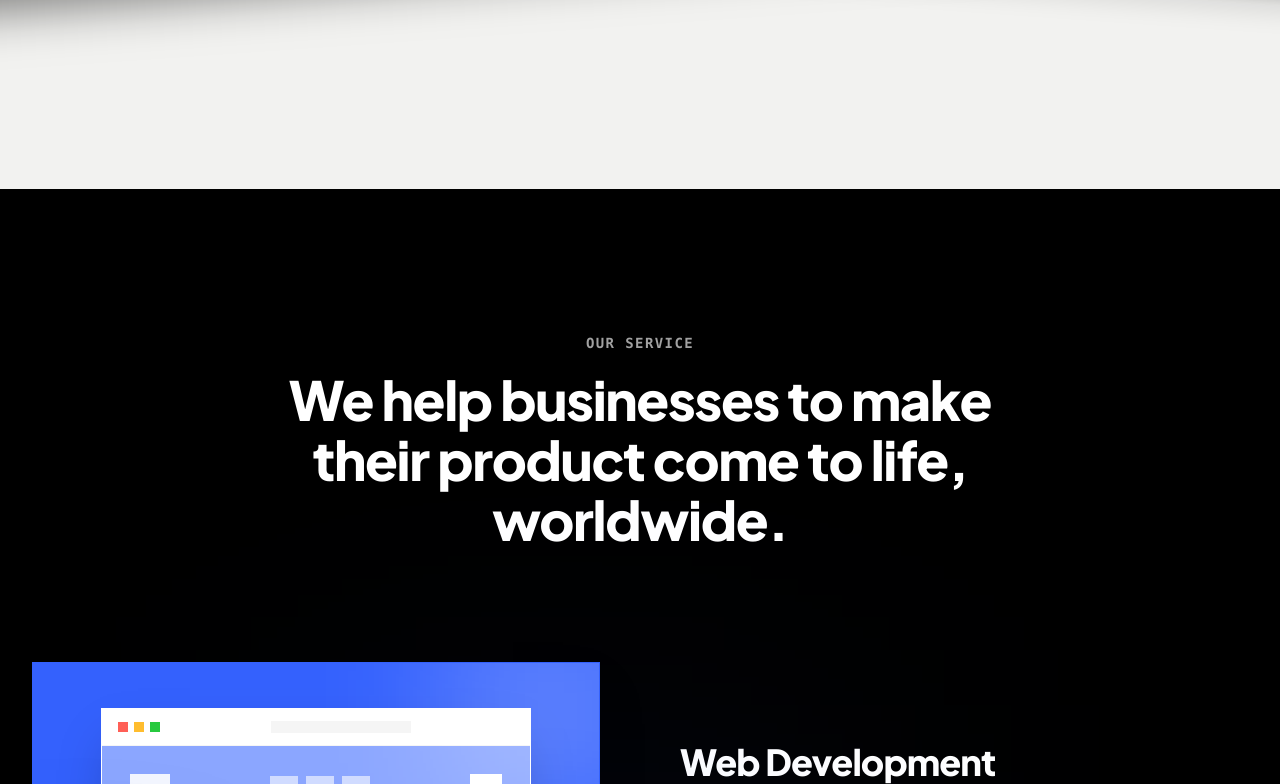
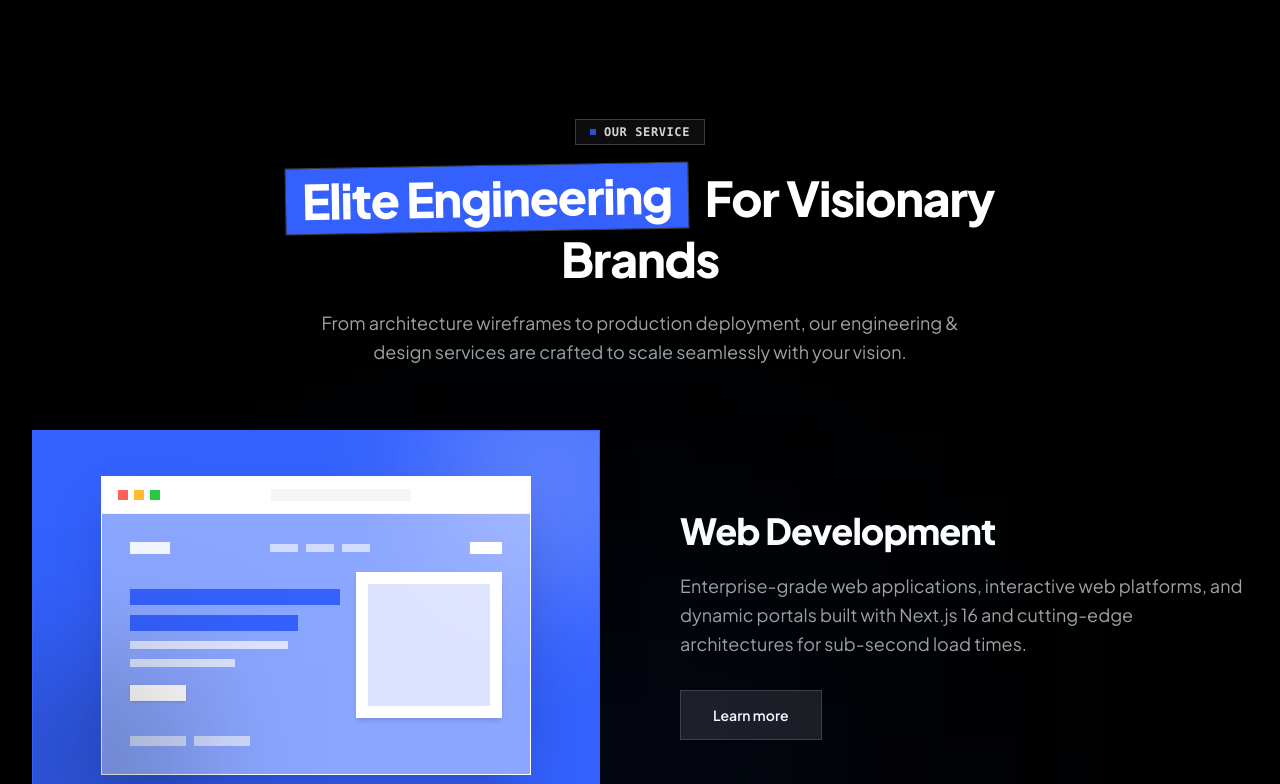
Before and after one commit to Noufel-sf/H4codeAgency, a Next.js app: page /en in a window 1280 px wide. Shown: the part 1156-1940 px from the top of the page. Built offline with nearby package versions, Linux system fonts and the light colour scheme.

Commit message:
feat(headings): add electric blue scroll-draw reveal badge to all section headings

```diff
--- a/messages/en.json
+++ b/messages/en.json
@@ -51,8 +51,8 @@
   },
   "services": {
     "badge": "OUR SERVICE",
-    "headline": "We help businesses to make their product come to life, worldwide.",
-    "description": "From concept through production deployment, our engineering & design services are engineered to scale seamlessly with your vision.",
+    "headline": "[Elite Engineering] For Visionary Brands",
+    "description": "From architecture wireframes to production deployment, our engineering & design services are crafted to scale seamlessly with your vision.",
     "learnMore": "Learn more",
     "items": {
       "webDev": {
@@ -104,7 +104,7 @@
   },
   "about": {
     "badge": "WHY WORK WITH US",
-    "headline": "Technology is not the goal. Solving your problems is.",
+    "headline": "[Purpose-Driven] Technology That Solves Real Problems",
     "paragraph1": "We are a tight-knit collective of senior software engineers and product designers who bridge the gap between creative artistry and robust computational systems.",
     "paragraph2": "Instead of churning out generic page templates, we collaborate closely with founders and executive teams to engineer purposeful software that scales without technical debt.",
     "differentiators": {
@@ -128,7 +128,9 @@
   },
   "projects": {
     "badge": "SOLUTIONS & ARCHITECTURE",
-    "headline": "From Strategic Wireframes To Scalable Digital Products.",
+    "headlineHighlight": "Solutions &",
+    "headlineRest": "Digital Architecture",
+    "headline": "[Solutions &] Digital Architecture",
     "description": "We architect high-conversion web platforms, mobile applications, and intelligent cloud systems tailored to solve complex business goals.",
     "seeAll": "Discuss Your Project",
     "viewProject": "Explore Architecture",
@@ -191,9 +193,9 @@
     }
   },
   "process": {
-    "badge": "How it works",
-    "headline": "Here's what working together looks like",
-    "description": "A clear, transparent 3-step collaboration flow from your initial concept to delivery and beyond.",
+    "badge": "HOW IT WORKS",
+    "headline": "[Supercharge] Your Development Flow",
+    "description": "A clear, transparent 3-step collaboration flow from strategic wireframing to production deployment.",
     "steps": {
       "step1": {
         "number": "01",
@@ -214,7 +216,7 @@
   },
   "technologies": {
     "badge": "OUR TOOLKIT",
-    "headline": "Built with modern technologies.",
+    "headline": "[Modern Toolkit] Engineered For Extreme Performance",
     "description": "We handpick modern, battle-tested tools that guarantee high performance, security, and developer agility.",
     "categories": {
       "frontend": "Frontend & Creative",
@@ -224,7 +226,7 @@
   },
   "testimonials": {
     "badge": "CLIENT FEEDBACK",
-    "headline": "Good work speaks through the people who experience it.",
+    "headline": "[Client Trust] Verified By Visionary Founders",
     "description": "Here is what ambitious founders and technical leaders say about collaborating with our engineering team.",
     "items": {
       "item1": {
@@ -249,8 +251,10 @@
   },
   "faq": {
     "badge": "FAQ",
-    "headline": "Questions commonly asked by our partners.",
-    "description": "Have another question? Ask us directly on WhatsApp.",
+    "headlineHighlight": "Got Questions?",
+    "headlineRest": "We Have Answers.",
+    "headline": "[Got Questions?] We Have Answers.",
+    "description": "Everything you need to know about partnering with us. Have another question? Ask us directly on WhatsApp.",
     "whatsappBtn": "Ask us on WhatsApp",
     "items": {
       "q1": {
@@ -293,7 +297,7 @@
   },
   "contact": {
     "badge": "START A CONVERSATION",
-    "headline": "Have an idea? Let's build something great together.",
+    "headline": "[Let's Build] Something Exceptional Together",
     "description": "Tell us about your project vision, timeline, and goals. We will analyze your requirements and get back to you with actionable insights within 24 hours.",
     "form": {
       "nameLabel": "Full Name",
--- a/src/components/sections/FAQ.tsx
+++ b/src/components/sections/FAQ.tsx
@@ -1,13 +1,16 @@
 'use client';
 
 import React, { useState } from 'react';
-import { useTranslations } from 'next-intl';
+import { useTranslations, useLocale } from 'next-intl';
+import { motion } from 'framer-motion';
 import { Container } from '../ui/Container';
 import { AnimatedSection } from '../ui/AnimatedSection';
 import { cn } from '@/lib/utils';
 
 export function FAQ() {
   const t = useTranslations('faq');
+  const locale = useLocale();
+  const isRtl = locale === 'ar';
   const [openIndex, setOpenIndex] = useState<number | null>(0);
 
   const toggle = (idx: number) => {
@@ -34,7 +37,32 @@ export function FAQ() {
 
               {/* Main Headline */}
               <h2 className="text-3xl sm:text-4xl md:text-5xl font-black text-foreground tracking-tight leading-[1.18] mb-4">
-                {t('headline')}
+                <span className="relative inline-block px-3.5 sm:px-4 py-0.5 sm:py-1 -rotate-1 font-black select-none mr-2 rtl:ml-2 border border-[#3461fd]/30 bg-[#3461fd]/10 text-[#3461fd]">
+                  {/* Base text: guarantees the word is always fully rendered */}
+                  <span>{t('headlineHighlight')}</span>
+
+                  {/* Dynamic scroll-draw solid blue badge overlay */}
+                  <motion.span
+                    initial={{ width: '0%' }}
+                    whileInView={{ width: '100%' }}
+                    viewport={{ once: false, amount: 0.1 }}
+                    transition={{
+                      duration: 0.7,
+                      delay: 0.1,
+                      ease: [0.22, 1, 0.36, 1],
+                    }}
+                    style={{ willChange: 'width' }}
+                    className={cn(
+                      'absolute inset-0 overflow-hidden whitespace-nowrap pointer-events-none bg-[#3461fd] text-white',
+                      isRtl ? 'right-0' : 'left-0'
+                    )}
+                  >
+                    <span className="inline-block px-3.5 sm:px-4 py-0.5 sm:py-1">
+                      {t('headlineHighlight')}
+                    </span>
+                  </motion.span>
+                </span>{' '}
+                <span>{t('headlineRest')}</span>
               </h2>
 
               {/* Subtitle / Question Inquiry */}
--- a/src/components/sections/Hero.tsx
+++ b/src/components/sections/Hero.tsx
@@ -95,7 +95,7 @@ export function Hero() {
   return (
     <section
       id="home"
-      className="relative min-h-[85vh] flex items-center justify-center pt-32 sm:pt-36 pb-20 sm:pb-24 overflow-hidden bg-transparent text-foreground transition-colors duration-200"
+      className="relative min-h-[85vh] flex items-center justify-center pt-32 sm:pt-36 pb-20 sm:pb-12 overflow-hidden bg-transparent text-foreground transition-colors duration-200"
     >
       <Container className="relative z-10 max-w-5xl mx-auto text-center px-4">
         {/* Top Status & Action Pill Bar */}
--- a/src/components/sections/Marquee.tsx
+++ b/src/components/sections/Marquee.tsx
@@ -124,7 +124,7 @@ export function Marquee() {
   );
 
   return (
-    <section className="relative py-16 sm:py-24 md:py-32 overflow-hidden bg-transparent select-none pointer-events-none transition-colors duration-200">
+    <section className="relative py-16  md:py-5 mb-12 overflow-hidden bg-transparent select-none pointer-events-none transition-colors duration-200">
       {/* Inline styles ensure zero dependency on PostCSS cache or compile lag */}
       <style>{`
         @keyframes marquee-track-scroll-left {
--- a/src/components/sections/Services.tsx
+++ b/src/components/sections/Services.tsx
@@ -4,6 +4,7 @@ import React from 'react';
 import { useTranslations } from 'next-intl';
 import { Container } from '../ui/Container';
 import { AnimatedSection } from '../ui/AnimatedSection';
+import { SectionHeading } from '../ui/SectionHeading';
 
 /* ── 1. Website Development Wireframe Mockup (Sharp / Zero Radius) ────── */
 function WebDevWireframe() {
@@ -282,14 +283,13 @@ export function Services() {
       <Container>
         {/* Section Header (Centered) */}
         <AnimatedSection direction="up">
-          <div className="text-center max-w-3xl mx-auto mb-20 sm:mb-28">
-            <span className="text-xs sm:text-sm font-semibold tracking-widest uppercase text-neutral-400 mb-4 block font-mono">
-              {t('badge')}
-            </span>
-            <h2 className="text-3xl sm:text-4xl md:text-5xl lg:text-[54px] font-black tracking-tight leading-[1.12] text-white">
-              {t('headline')}
-            </h2>
-          </div>
+          <SectionHeading
+            badge={t('badge')}
+            title={t('headline')}
+            description={t('description')}
+            align="center"
+            darkTheme={true}
+          />
         </AnimatedSection>
 
         {/* Alternating Services Rows Stack (Zero Radius / Sharp) */}
--- a/src/components/ui/SectionHeading.tsx
+++ b/src/components/ui/SectionHeading.tsx
@@ -1,36 +1,56 @@
+'use client';
+
 import React from 'react';
+import { motion } from 'framer-motion';
+import { useLocale } from 'next-intl';
 import { cn } from '@/lib/utils';
 
 interface SectionHeadingProps {
   badge?: string;
+  highlightBadge?: string;
   title: string;
   description?: string;
   align?: 'left' | 'center';
   className?: string;
   highlightWords?: string[];
+  darkTheme?: boolean;
 }
 
 export function SectionHeading({
   badge,
+  highlightBadge,
   title,
   description,
   align = 'center',
   className,
-  highlightWords = []
+  highlightWords = [],
+  darkTheme = false,
 }: SectionHeadingProps) {
-  // Render highlighted words in blue if specified
-  const renderTitle = () => {
+  const locale = useLocale();
+  const isRtl = locale === 'ar';
+
+  // Check if title has [Bracketed Highlight] syntax, e.g. "[Supercharge] Your Workflow"
+  let parsedHighlight = highlightBadge;
+  let parsedTitle = title;
+
+  const bracketMatch = title.match(/^\[(.*?)\]\s*(.*)$/);
+  if (bracketMatch) {
+    parsedHighlight = bracketMatch[1];
+    parsedTitle = bracketMatch[2];
+  }
+
+  const renderRestOfTitle = () => {
     if (!highlightWords || highlightWords.length === 0) {
-      return title;
+      return parsedTitle;
     }
-    const parts = title.split(new RegExp(`(${highlightWords.join('|')})`, 'gi'));
+    const parts = parsedTitle.split(new RegExp(`(${highlightWords.join('|')})`, 'gi'));
     return parts.map((part, i) => {
       const isHighlight = highlightWords.some(
         (hw) => hw.toLowerCase() === part.toLowerCase()
       );
       if (isHighlight) {
         return (
-          <span key={i} className="text-primary font-semibold">
+          <span key={i} className="text-[#3461fd] font-semibold">
             {part}
           </span>
         );
@@ -50,19 +70,69 @@ export function SectionHeading({
       {badge && (
         <div
           className={cn(
-            'inline-flex items-center gap-2 px-3 py-1  text-xs font-semibold tracking-wider uppercase mb-4 border border-border bg-surface text-muted-foreground',
+            'inline-flex items-center gap-2 px-3.5 py-1 text-xs font-semibold tracking-wider uppercase mb-5 border font-mono select-none',
+            darkTheme
+              ? 'border-white/20 bg-white/5 text-neutral-300'
+              : 'border-border bg-surface text-muted-foreground',
             align === 'center' ? 'mx-auto' : ''
           )}
         >
-          <span className="w-1.5 h-1.5 bg-primary animate-pulse" />
+          <span className="w-1.5 h-1.5 bg-[#3461fd] animate-pulse" />
           <span>{badge}</span>
         </div>
       )}
-      <h2 className="text-3xl sm:text-4xl lg:text-5xl font-bold tracking-tight text-foreground leading-[1.15]">
-        {renderTitle()}
+
+      <h2
+        className={cn(
+          'text-3xl sm:text-4xl lg:text-5xl font-black tracking-tight leading-[1.18]',
+          darkTheme ? 'text-white' : 'text-foreground'
+        )}
+      >
+        {parsedHighlight && (
+          <span
+            className={cn(
+              'relative inline-block px-3 sm:px-4 py-0.5 sm:py-1 -rotate-1 font-black select-none mr-2 rtl:ml-2 border',
+              darkTheme
+                ? 'border-white/20 bg-white/5 text-white'
+                : 'border-[#3461fd]/30 bg-[#3461fd]/10 text-[#3461fd]'
+            )}
+          >
+            {/* Base text: guarantees the word is always fully rendered */}
+            <span>{parsedHighlight}</span>
+
+            {/* Dynamic scroll-draw solid blue badge overlay */}
+            <motion.span
+              initial={{ width: '0%' }}
+              whileInView={{ width: '100%' }}
+              viewport={{ once: false, amount: 0.1 }}
+              transition={{
+                duration: 0.7,
+                delay: 0.1,
+                ease: [0.22, 1, 0.36, 1],
+              }}
+              style={{ willChange: 'width' }}
+              className={cn(
+                'absolute inset-0 overflow-hidden whitespace-nowrap pointer-events-none bg-[#3461fd] text-white',
+                isRtl ? 'right-0' : 'left-0'
+              )}
+            >
+              <span className="inline-block px-3 sm:px-4 py-0.5 sm:py-1">
+                {parsedHighlight}
+              </span>
+            </motion.span>
+          </span>
+        )}{' '}
+        <span>{renderRestOfTitle()}</span>
       </h2>
+
       {description && (
-        <p className="mt-4 sm:mt-5 text-base sm:text-lg text-muted-foreground leading-relaxed">
+        <p
+          className={cn(
+            'mt-4 sm:mt-5 text-base sm:text-lg leading-relaxed max-w-2xl',
+            darkTheme ? 'text-neutral-400' : 'text-muted-foreground',
+            align === 'center' ? 'mx-auto' : ''
+          )}
+        >
           {description}
         </p>
       )}
```
Also changed, not shown: messages/ar.json (+13 -9 lines), messages/fr.json (+15 -11 lines), src/components/sections/CTA.tsx (+8 -2 lines), src/components/sections/Process.tsx (+8 -10 lines), src/components/sections/Projects.tsx (+28 -2 lines).
